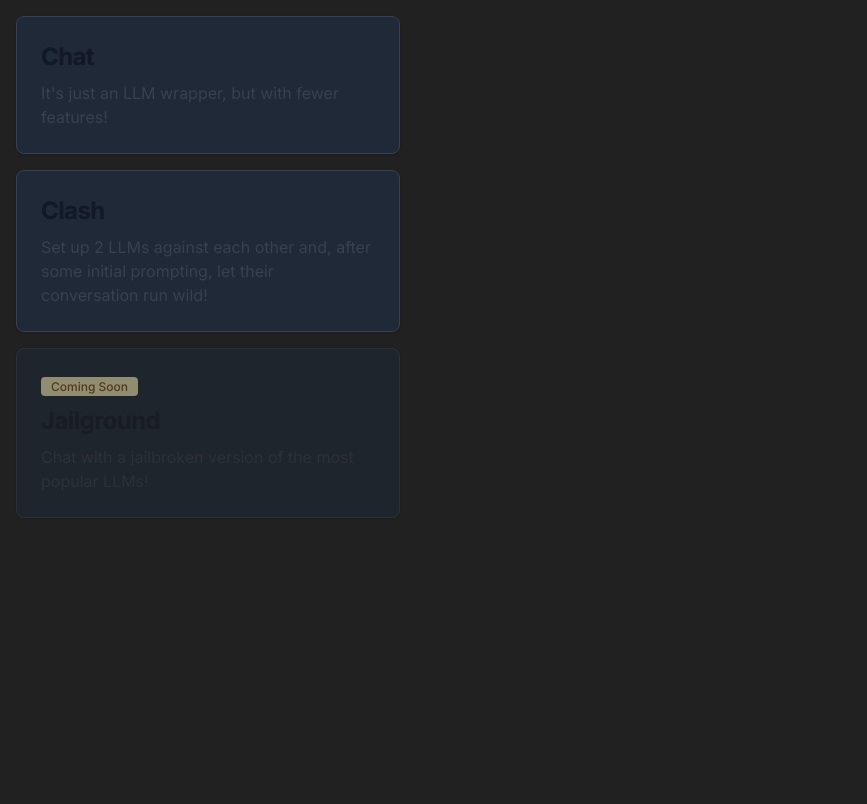
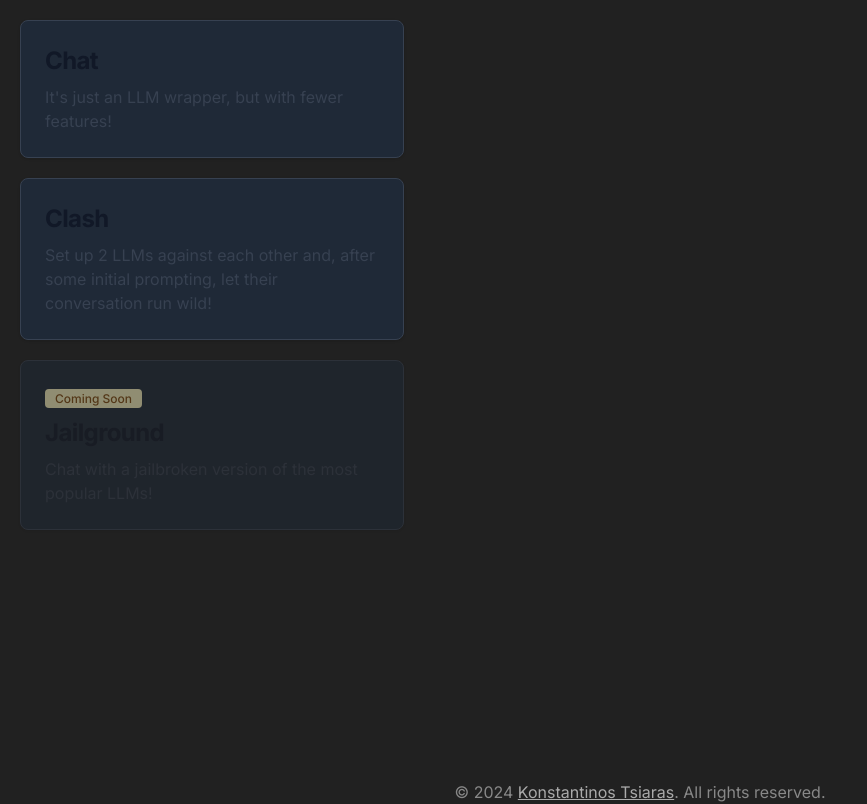
Before and after one commit to TsiarasKon/LLM-Clash, a Next.js app in the folder frontend/llm-clash/: page / in a window 1280 px wide. Shown: the whole page, without its empty margins (0-867 px from the left). Built offline with nearby package versions, Linux system fonts and the light colour scheme.

Commit message:
FE: Copyright footer

```diff
--- a/frontend/llm-clash/src/app/globals.css
+++ b/frontend/llm-clash/src/app/globals.css
@@ -15,3 +15,21 @@
     border-radius: 10px;
     border: 2px solid #2c2c2c;
 }
+
+main {
+    > div:first-child {
+        height: 97vh;
+    }
+}
+
+footer {
+    height: 2vh;
+    text-align: center;
+    color: #888;
+    margin: 0.5vh auto;
+
+    a {
+        text-decoration: underline;
+        color: #aaa;
+    }
+}
--- a/frontend/llm-clash/src/app/layout.tsx
+++ b/frontend/llm-clash/src/app/layout.tsx
@@ -12,17 +12,18 @@
     description: "Let your LLMs fight!",
 };
 
-export default function RootLayout({
-    children,
-}: Readonly<{
-    children: React.ReactNode;
-}>) {
+export default function RootLayout({ children }: Readonly<{ children: React.ReactNode }>) {
     return (
         <html lang="en">
             <body className={inter.className} style={{ backgroundColor: '#212121' }}>
                 <React.StrictMode>
-                    {children}
-                    <ToastContainer autoClose={4000} newestOnTop theme="dark" />
+                    <main>
+                        {children}
+                        <ToastContainer autoClose={4000} newestOnTop theme="dark" />
+                    </main>
+                    <footer>
+                        <p>© 2024 <a href="https://github.com/TsiarasKon/LLM-Clash" target="_blank" rel="noreferrer">Konstantinos Tsiaras</a>. All rights reserved.</p>
+                    </footer>
                 </React.StrictMode>
             </body>
         </html>
--- a/frontend/llm-clash/src/app/page.tsx
+++ b/frontend/llm-clash/src/app/page.tsx
@@ -3,7 +3,7 @@
 
 const Home: React.FC = () => {
     return (
-        <div>
+        <div className="flex flex-col">
             <StyledLink href="/chat">
                 <h5 className="mb-2 text-2xl font-bold tracking-tight text-gray-900 dark:text-white">Chat</h5>
                 <p className="font-normal text-gray-700 dark:text-gray-400">It&apos;s just an LLM wrapper, but with fewer features!</p>
--- a/frontend/llm-clash/src/components/ChatInterface.tsx
+++ b/frontend/llm-clash/src/components/ChatInterface.tsx
@@ -49,7 +49,7 @@
     }, [messages]);
 
     return (
-        <div className="flex flex-col h-screen">
+        <div className="flex flex-col">
             <div className="p-4 flex">
                 <ModelPicker chatbot={state.chatbot} setChatbot={setChatbot} model={state.model} setModel={setModel} apiKey={apiKey} setApiKey={setApiKey} disabled={!!state.sessionId} />
                 <StyledButton onClick={!state.sessionId ? initCurrentSession : resetSession} color={!state.sessionId ? "gray" : "darkred"} disabled={!apiKey}>
--- a/frontend/llm-clash/src/components/ClashInterface.tsx
+++ b/frontend/llm-clash/src/components/ClashInterface.tsx
@@ -111,7 +111,7 @@
     }
 
     return (
-        <div className="flex flex-col h-screen">
+        <div className="flex flex-col">
             <div className="p-4 flex">
                 <div className="flex flex-col pr-2">
                     <div className="text-sm text-gray-400">
--- a/frontend/llm-clash/src/components/MessageInput.tsx
+++ b/frontend/llm-clash/src/components/MessageInput.tsx
@@ -18,7 +18,7 @@
     };
 
     return (
-        <div className="p-4 w-full">
+        <div className="p-4 pb-0 w-full">
             <StyledInput
                 type="text"
                 value={inputText}
--- a/frontend/llm-clash/src/components/styled/StyledLink.tsx
+++ b/frontend/llm-clash/src/components/styled/StyledLink.tsx
@@ -8,7 +8,7 @@
 }
 
 const StyledLink: React.FC<IStyledLinkProps> = ({ children, disabled = false, extraClasses = '', ...props }) => {
-    const classes = `block max-w-sm m-4 p-6 border rounded-lg shadow bg-gray-800 border-gray-700 ${extraClasses} ${disabled
+    const classes = `block max-w-sm mx-5 mt-5 p-6 border rounded-lg shadow bg-gray-800 border-gray-700 ${extraClasses} ${disabled
         ? "opacity-50 cursor-default"
         : "hover:bg-gray-700"}`;
 
```
